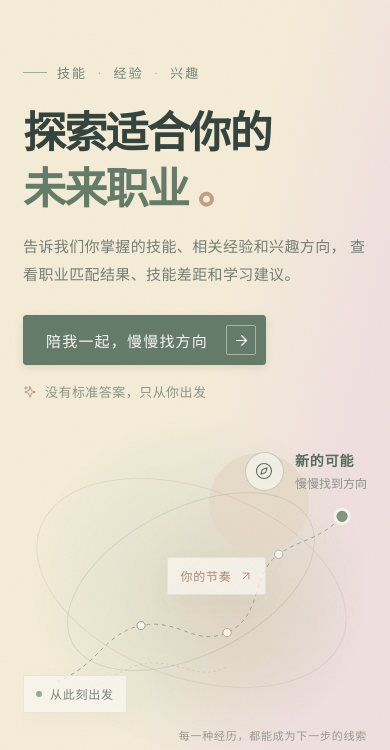
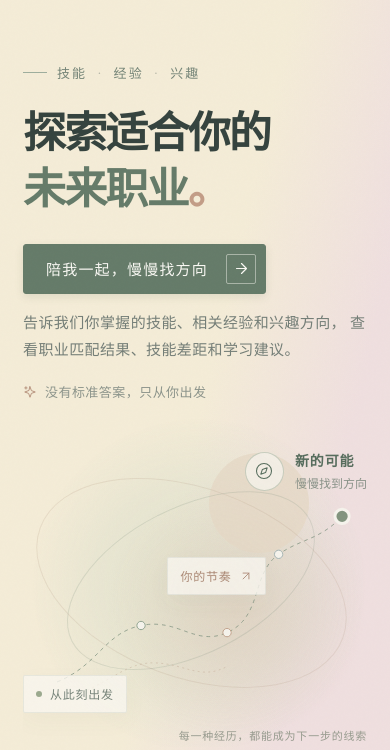
Before and after one commit to breathfreea-ctrl/CareerNovacoke, a Flask app: page / in a window 390 px wide. Shown: the part 68-818 px from the top of the page. Run offline with Flask 3, Linux system fonts and the light colour scheme; some web fonts are replaced.

Commit message:
Update index template structure
Replit-Commit-Author: Agent

```diff
--- a/templates/index.html
+++ b/templates/index.html
@@ -167,7 +167,16 @@
   line-height: 1.3;
 }
 
-.hero-copy h1 > span:first-of-type {
+.hero-title-line {
+  display: block;
+}
+
+.hero-title-lead {
+  color: #35433e;
+  white-space: nowrap;
+}
+
+.hero-title-accent {
   color: #657b69;
 }
 
@@ -183,11 +192,19 @@
   letter-spacing: 0.025em;
 }
 
+.hero-actions {
+  display: grid;
+  grid-template-columns: max-content minmax(0, 1fr);
+  align-items: center;
+  gap: 24px;
+  margin-top: 33px;
+}
+
 .career-cta {
   width: fit-content;
   min-width: 214px;
   min-height: 50px;
-  margin-top: 33px;
+  margin-top: 0;
   padding: 8px 9px 8px 22px;
   display: inline-flex;
   align-items: center;
@@ -884,6 +901,15 @@
   }
 }
 
+@media (max-width: 1200px) {
+  .hero-actions {
+    grid-template-columns: minmax(0, 1fr);
+    justify-items: start;
+    gap: 16px;
+    margin-top: 28px;
+  }
+}
+
 @media (max-width: 680px) {
   .career-welcome {
     padding: 26px 23px;
@@ -964,7 +990,7 @@
 
   .hero-copy h1 {
     margin: 24px 0 16px;
-    font-size: clamp(43px, 11vw, 59px);
+    font-size: clamp(32px, 11vw, 59px);
     line-height: 1.3;
   }
 
@@ -977,7 +1003,8 @@
     display: none;
   }
 
-  .career-cta {
+  .hero-actions {
+    gap: 16px;
     margin-top: 26px;
   }
 
@@ -1180,22 +1207,22 @@ a:focus-visible { outline: 2px solid #5e7765; outline-offset: 4px; }
             技能 <i>·</i> 经验 <i>·</i> 兴趣
           </div>
           <h1>
-            探索适合你的
-            <br />
-            <span>未来职业</span>
-            <span class="title-period">。</span>
+            <span class="hero-title-line hero-title-lead">探索适合你的</span>
+            <span class="hero-title-line hero-title-accent">未来职业<span class="title-period">。</span></span>
           </h1>
-          <p class="hero-intro">
-            告诉我们你掌握的技能、相关经验和兴趣方向，
-            <br class="desktop-break" />
-            查看职业匹配结果、技能差距和学习建议。
-          </p>
+          <div class="hero-actions">
             <a class="career-cta" href="/survey">
               <span>陪我一起，慢慢找方向</span>
               <span class="cta-arrow" aria-hidden="true">
                 <svg width="17" height="17" viewBox="0 0 24 24" fill="none" stroke="currentColor" stroke-width="1.7" stroke-linecap="round" stroke-linejoin="round" aria-hidden="true"><path d="M5 12h14m-7-7 7 7-7 7"/></svg>
               </span>
             </a>
+            <p class="hero-intro">
+              告诉我们你掌握的技能、相关经验和兴趣方向，
+              <br class="desktop-break" />
+              查看职业匹配结果、技能差距和学习建议。
+            </p>
+          </div>
           <div class="hero-reassurance">
             <span class="reassurance-mark" aria-hidden="true">
               <svg width="14" height="14" viewBox="0 0 24 24" fill="none" stroke="currentColor" stroke-width="1.6" stroke-linecap="round" stroke-linejoin="round" aria-hidden="true"><path d="m12 3 2.4 6.6L21 12l-6.6 2.4L12 21l-2.4-6.6L3 12l6.6-2.4zM5 3v4M3 5h4"/></svg>
```
Lines whose indentation alone changed are shown as unchanged.
